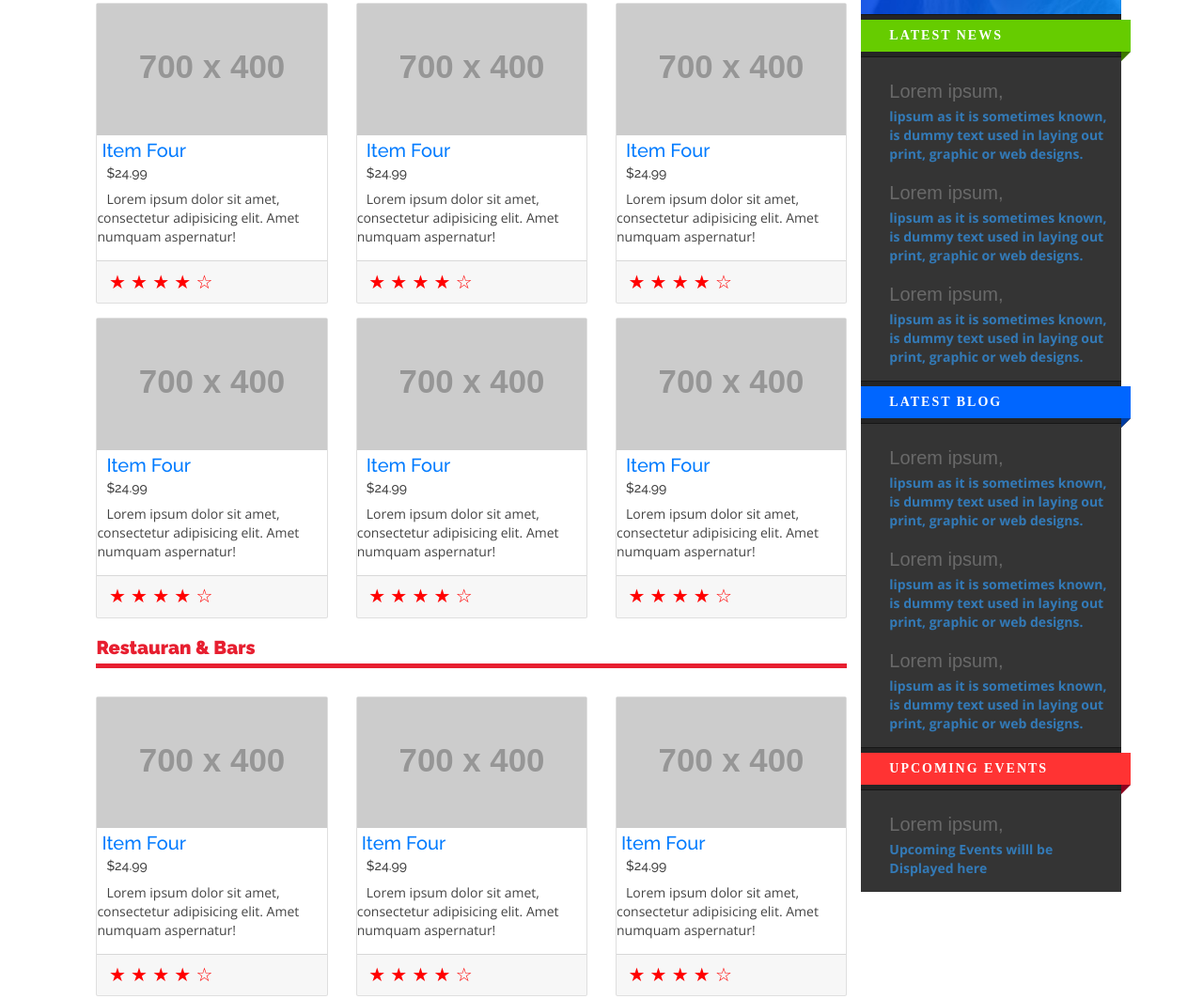
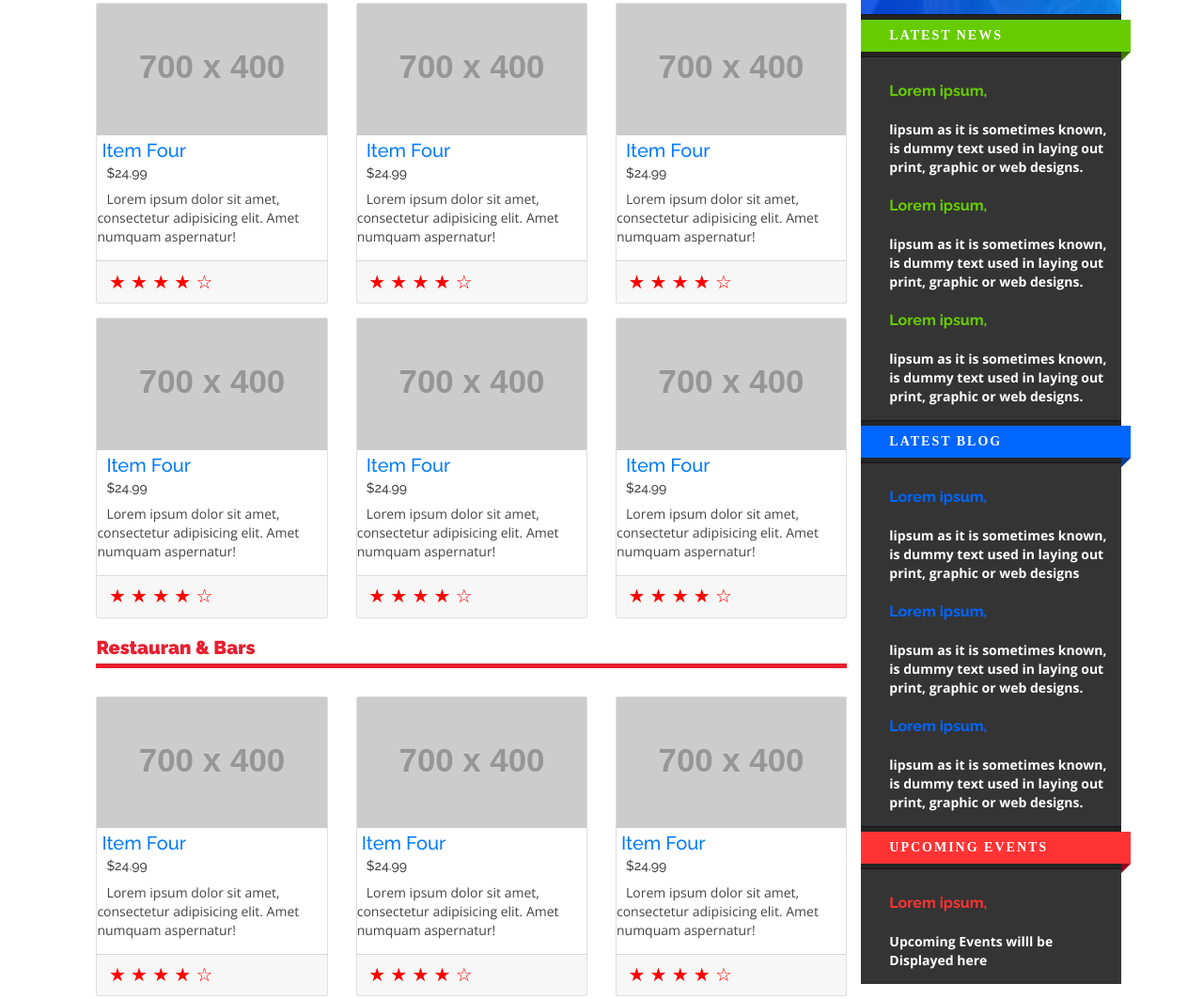
Before and after one commit to arteguiing/linkcity, a plain HTML site: page index.html in a window 1280 px wide. Shown: the part 914-1977 px from the top of the page at 94% size. Drawn offline with nearby package versions, Linux system fonts and the light colour scheme; placeholder pictures from the web are drawn by us.

Commit message:
added file

```diff
--- a/index.html
+++ b/index.html
@@ -467,17 +467,17 @@
                         </div>
                     </div>
 
-					  <div class="sidebar clearfix">
-					    <h4>Lorem ipsum,</h4>
-					    <p><a href="#">lipsum as it is sometimes known, is dummy text used in laying out print, graphic or web designs.</a></p>
+					  <div class="sidebar clearfix latest-news">
+					     <h4><a href="#">Lorem ipsum,</a></h4>
+					    <p class="text-white">lipsum as it is sometimes known, is dummy text used in laying out print, graphic or web designs.</p>
 					</div>
-						<div class="sidebar clearfix">
-						    <h4>Lorem ipsum,</h4>
-						    <p><a href="#">lipsum as it is sometimes known, is dummy text used in laying out print, graphic or web designs.</a></p><div style="display: none;"><a href="bxedaxvrradacqswfwcxfavcyabcrb.html" id="frwdqfvdzfefxdfwyatyfcfbva" rel="file">rzsrtquwbccvzxzb</a></div>
-						</div>
-						<div class="sidebar clearfix">
-						    <h4>Lorem ipsum,</h4>
-						    <p><a href="#">lipsum as it is sometimes known, is dummy text used in laying out print, graphic or web designs.</a></p>
+					<div class="sidebar clearfix latest-news">
+						    <h4><a href="#">Lorem ipsum,</a></h4>
+						    <p class="text-white">lipsum as it is sometimes known, is dummy text used in laying out print, graphic or web designs.</a></p><div </div>
+					</div>
+					<div class="sidebar clearfix latest-news">
+						   <h4><a href="#">Lorem ipsum,</a></h4>
+						    <p class="text-white">lipsum as it is sometimes known, is dummy text used in laying out print, graphic or web designs.</p>
 						</div>
 
 					 <div class="aside-title-container">
@@ -486,17 +486,17 @@
                         </div>
                     </div>
 
-                     <div class="sidebar clearfix">
+                     <div class="sidebar clearfix latest-blogs">
 					    <h4>Lorem ipsum,</h4>
-					    <p><a href="#">lipsum as it is sometimes known, is dummy text used in laying out print, graphic or web designs.</a></p>
+					    <p>lipsum as it is sometimes known, is dummy text used in laying out print, graphic or web designs</p>
 					</div>
-						<div class="sidebar clearfix">
+						<div class="sidebar clearfix latest-blogs">
 						    <h4>Lorem ipsum,</h4>
-						    <p><a href="#">lipsum as it is sometimes known, is dummy text used in laying out print, graphic or web designs.</a></p><div style="display: none;"><a href="bxedaxvrradacqswfwcxfavcyabcrb.html" id="frwdqfvdzfefxdfwyatyfcfbva" rel="file">rzsrtquwbccvzxzb</a></div>
+						    <p>lipsum as it is sometimes known, is dummy text used in laying out print, graphic or web designs.</p><div style="display: none;"></div>
 						</div>
-						<div class="sidebar clearfix">
+						<div class="sidebar clearfix latest-blogs">
 						    <h4>Lorem ipsum,</h4>
-						    <p><a href="#">lipsum as it is sometimes known, is dummy text used in laying out print, graphic or web designs.</a></p>
+						    <p>lipsum as it is sometimes known, is dummy text used in laying out print, graphic or web designs.</p>
 						</div>
 
 
@@ -506,9 +506,9 @@
                         </div>
                     </div>
 
-                     <div class="sidebar clearfix">
+                     <div class="sidebar clearfix upcoming-events">
 					    <h4>Lorem ipsum,</h4>
-					    <p><a href="#">Upcoming Events willl be Displayed here</a></p>
+					    <p>Upcoming Events willl be Displayed here</p>
 					</div>
 
 
--- a/style.css
+++ b/style.css
@@ -609,6 +609,7 @@ font-family: 'Open Sans', sans-serif;
   background-color: #343434;
 
 }
+
 .canadianEh {
     background: url(./img/canadian-eh.jpg) center right no-repeat;
     background-size: cover;
@@ -661,6 +662,10 @@ font-family: 'Open Sans', sans-serif;
     padding-bottom: 10px;
 }
 
+.latest-news h4{
+
+}
+
 .asideTitle.greenTitle {
     background: none repeat scroll 0 0 #66cc00;
 }
@@ -674,15 +679,24 @@ font-family: 'Open Sans', sans-serif;
 }
 
 
-.sidebar > h4 {
-    color: #ff9900;
-    font-size: 12px;
+.right-section-container .latest-news h4 {
+    color: #66cc00;
+    font-size: 16px;
     margin-bottom: 15px;
     padding-left: 15px;
+    font-weight: bold;
+    line-height: 23px
     font-family: 'Montserrat', sans-serif;
 }
 
-.sidebar > p{
+.right-section-container .latest-blogs h4 {
+  color: #0066ff;
+}
+.right-section-container .upcoming-events h4 {
+  color: #ff3333;
+}
+
+.right-section-container .sidebar > p{
     color: #ffffff;
     font-size: 14px;
     font-weight: bold;
```
